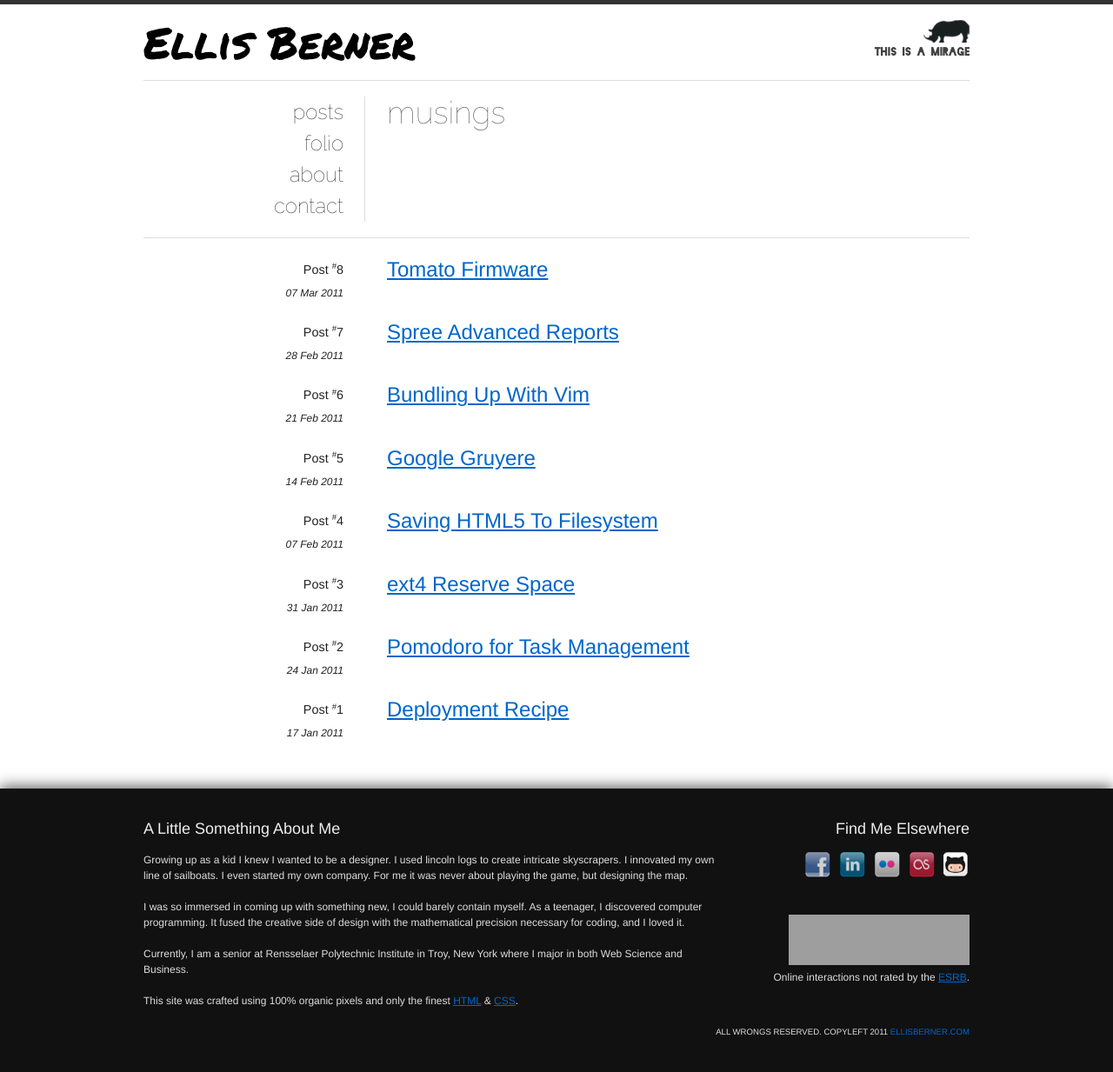
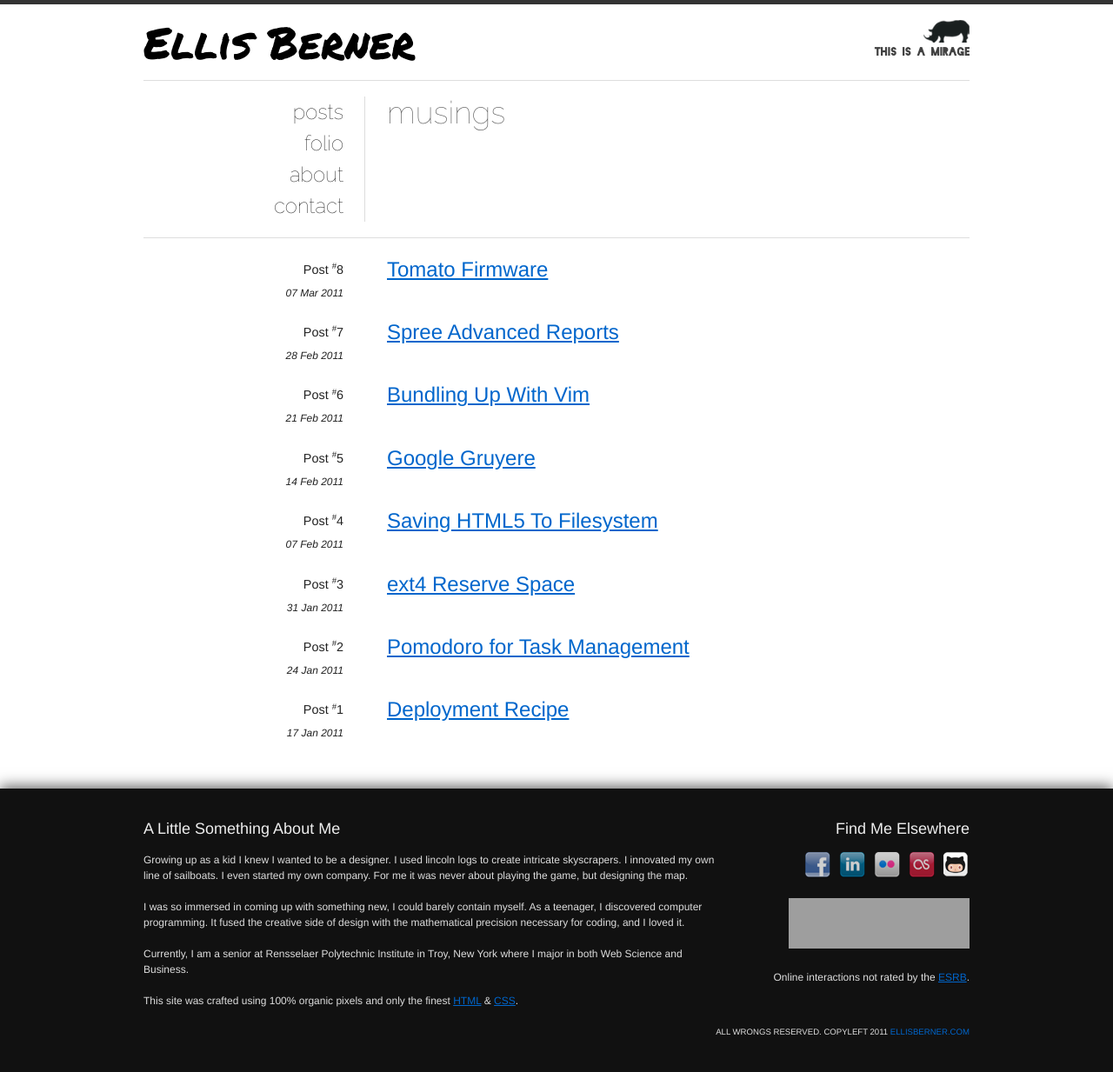
Before and after one commit to maletor/maletor.github.io, a Jekyll site: the page built from index.html, in a window 1280 px wide. Shown: the whole page at 87% size. Built offline with Jekyll 4.4.1, drawn with Linux system fonts in a browser that asks for light colours; some web fonts are replaced; grey boxes are pictures that could not be loaded.

Commit message:
moving location of hr space

```diff
--- a/_includes/footer.html
+++ b/_includes/footer.html
@@ -38,10 +38,10 @@
 					<a href="http://github.com/maletor"><img alt="GitHub" height="30" src="/images/github.png" width="30" /></a>
 				</p>
 			</div>
-			<hr class="space" />
 			<div class="span-6 last">
 				<a href="http://stackoverflow.com/users/381285/maletor"><img src="http://stackoverflow.com/users/flair/381285.png?theme=clean" width="208" height="58" alt="profile for Maletor at Stack Overflow, Q&amp;A for professional and enthusiast programmers" title="profile for Maletor at Stack Overflow, Q&amp;A for professional and enthusiast programmers" /></a>
 			</div>
+			<hr class="space" />
 			<div class="span-6 last">
 				<p>
 					Online interactions not rated by the <a href="http://www.twoangrycamelsinacar.com">ESRB</a>.
```
